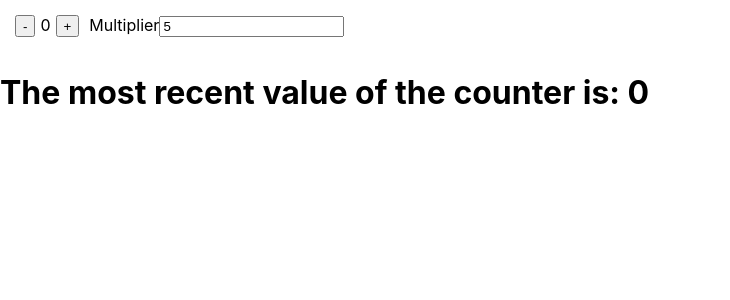
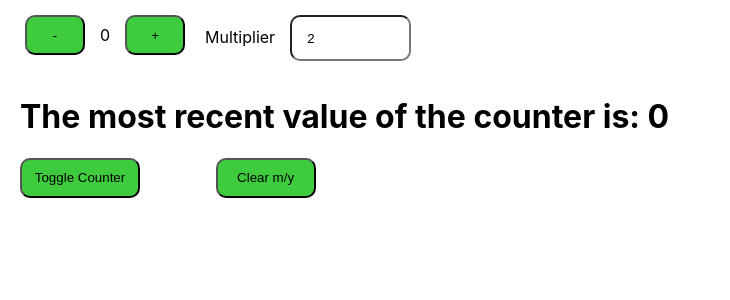
Before and after one commit to PSSubramanyaBhat/daily-react-tasks, a React (Create React App) app: page / in a window 1280 px wide. Shown: the top 300 px of the page, without its empty margins (0-730 px from the left). Built offline with nearby package versions, Linux system fonts and the light colour scheme.

Commit message:
Worked more with counter page

```diff
--- a/src/App.css
+++ b/src/App.css
@@ -5,6 +5,24 @@
     background-color: lightblue;
 }
 
+.ToggleButton{
+    margin-left: 20px;
+    background-color: rgb(62, 204, 62);
+    height: 40px;
+    width: 120px;
+    border-radius: 10px;
+}
+
+.MinMarginWidth{
+    margin-left: 20px;
+}
+.ClearStorageButton{
+    margin-left: 2cm;
+    background-color: rgb(62, 204, 62);
+    height: 40px;
+    width: 100px;
+    border-radius: 10px;
+}
 .App-logo {
     height: 40vmin;
     pointer-events: none;
--- a/src/App.js
+++ b/src/App.js
@@ -1,33 +1,73 @@
 import './App.css';
-
 import Counter from './Counter';
 // import RegistrationSamplePage from './RegistrationSamplePage';
+import React from 'react';
+import { readFromStorage, writeToStorage } from './LocalStorage';
 
-import React from 'react';
+const COUNTER_DISPLAYED = 'countTag';
+
+function disableClearbutton() {
+    document.getElementById("clear").disabled = true;
+}
+
+function enableClearbutton() {
+    document.getElementById("clear").disabled = false;
+}
 
 function App() {
+    let [counter, setCounter] = React.useState(JSON.parse(localStorage.getItem("countVal")) || 0);
 
-    let [counter, setCounter] = React.useState(0);
+    let [flag, setFlag] = React.useState(() => {
+        const flagFromStorage = readFromStorage(COUNTER_DISPLAYED);
+        if (flagFromStorage == undefined) {
+            return true;
+        } else {
+            return flagFromStorage;
+        }
+    });
     return (
         <div className="App">
             {/* <Counter /> */}
-            <Counter
-                upperLimit={20} lowerLimit={0} counterBase={5}
-                counterCallback={(count) => {
-                    counter = count;
-                    setCounter(count);
+            {flag && (
+                <Counter
+                    // upperLimit={20} lowerLimit={0} counterBase={5}
+                    counterCallback={(count) => {
+                        counter = count;
+                        setCounter(count);
+                    }}
+                />
+            )}
+            <h1 className="MinMarginWidth">The most recent value of the counter is: {counter}</h1>
+            <button className="ToggleButton"
+                onClick={() => {
+                    setFlag(!flag);
+                    writeToStorage(COUNTER_DISPLAYED, !flag);
+                    enableClearbutton();
                 }}
+            >
+                Toggle Counter
+            </button>
 
-            />
+            <button id="clear" className="ClearStorageButton"
+                onClick={() => {
 
-            <h1>The most recent value of the counter is: {counter}</h1>
+                    localStorage.removeItem(COUNTER_DISPLAYED);
+
+                    disableClearbutton();
+
+
+                }}
+            >
+                Clear m/y
+            </button>
         </div>
 
 
+
         /*This snippet is to display Sample Registration Form */
-        // <div className="App">
+        // < className="App">
         //     <RegistrationSamplePage></RegistrationSamplePage>
-        // </div>
+        // </>
     );
 }
 
--- a/src/Counter.css
+++ b/src/Counter.css
@@ -3,11 +3,31 @@
   padding:15px;
 }
 
+.CounterButtons{
+  margin-left: 10px;
+  margin-right: 10px;
+  background-color: rgb(62, 204, 62);
+  height: 40px;
+  width: 60px;
+  border-radius: 10px;
+}
+
 .Label {
   margin-left:5px;
   margin-right:5px;
+  margin-top: 10px;
 }
 
-.Multipler{
+.Multiplier{
   margin-left:10px;
+  margin-right:10px;
+
 }
+.InputField{
+  margin-left:15px;
+  margin-right:10px;
+  height: 40px;
+  width: 100px;
+  border-radius: 10px;
+  padding-left: 15px;
+}
--- a/src/Counter.js
+++ b/src/Counter.js
@@ -1,13 +1,21 @@
 import './Counter.css';
 
 import React, { useEffect, useState } from 'react';
+import { readFromStorage, writeToStorage } from './LocalStorage';
+import PropTypes from 'prop-types';
 
-import PropTypes from 'prop-types';
+const COUNT = 'countVal';
 
 const Counter = ({ counterBase, upperLimit, lowerLimit, counterCallback }) => {
 
-    let [count, setCount] = useState(0);
-    let [multiplier, setMultiplier] = useState(Number(counterBase));
+    //Use lazy initialisation via a initialisation function as an argument to setState
+    // rather than the actual value
+    let [count, setCount] = useState(() => readFromStorage(COUNT) || 0);
+
+    // let [multiplier, setMultiplier] = useState(Number(counterBase));  //This is to use a base value for mulltiplier... (this is a prop)
+    let [multiplier, setMultiplier] = useState(2);
+
+    // let [data, setData] = useState({ count: 0, multiplier: 1 });
 
 
     //This useEffect is used to set a new document title every tinme counter value is rendered...
@@ -18,12 +26,21 @@ const Counter = ({ counterBase, upperLimit, lowerLimit, counterCallback }) => {
         /*document.title = "React App";*/   //This is to reset the Doc name backto default name...
     });
 
+    useEffect(() => {
+        console.log('* Component is rendered');
+        return () => {
+            console.log('component is unmounted');
+        };
+    }, []);
+
 
 
     return (
         <div className="Counter">
-            <button
+            <button className="CounterButtons"
                 onClick={() => {
+                    /*  //This code sets the conditions for lowerlimit conditions
+
                         if (count * multiplier > Number(lowerLimit)) {
                             count = count - 1;
 
@@ -34,16 +51,23 @@ const Counter = ({ counterBase, upperLimit, lowerLimit, counterCallback }) => {
                             console.log("Lower Limit Exceeded... (Lower Limit is 0)");
                         }
 
+                    */
+                    count = count - 1;
+                    // localStorage.setItem("countVal", JSON.stringify(count));
+                    console.log("VALUE OF COUNT " + localStorage.getItem("countVal"));
                     console.log('- clicked' + count);
                     setCount(count);
+                    writeToStorage(COUNT, count);
                     counterCallback && counterCallback(count);
                 }}
             >
                 -
             </button>
             <div className="Label">{count * multiplier}</div>
-            <button
+            <button className="CounterButtons"
                 onClick={() => {
+                    /*  //This code sets the conditions for upperlimit conditions
+
                         if (count * multiplier < Number(upperLimit)) {
                             count = count + 1;
 
@@ -54,16 +78,21 @@ const Counter = ({ counterBase, upperLimit, lowerLimit, counterCallback }) => {
                             console.log("Upper Limit Exceeded... (Upper Limit is 1000)");
                         }
 
+                    */
+                    count = count + 1;
+                    // localStorage.setItem("countVal", JSON.stringify(count));
+                    console.log("VALUE OF COUNT " + localStorage.getItem("countVal"));
                     console.log('+ clicked', count);
                     setCount(count);
+                    writeToStorage(COUNT, count);
                     counterCallback && counterCallback(count);
                 }}
             >
                 +
             </button>
-            <div className="Multipler">
+            <div className="Multiplier">
                 <label htmlFor="multiplier">Multiplier</label>
-                <input
+                <input className="InputField"
                     onChange={(event) => {
                         console.dir(event.target.value);
                         setMultiplier(Number(event.target.value));
@@ -119,3 +148,14 @@ we export it to different module and then use this class/vinding there*/
         document.title = newName;
         console.log(document.title);
     },[]);*/
+
+
+/*<-- Fact 4 -->*/
+//This statement is to check if an element is stored in localStorage or not...
+
+//localStorage.getItem("infiniteScrollEnabled") === null
+
+
+/*<-- Fact 5 -->*/
+//This statement is to clear all elements is stored in localStorage...
+// localStorage.clear();
--- /dev/null
+++ b/src/LocalStorage.js
@@ -0,0 +1,20 @@
+export function readFromStorage(key) {
+    if (typeof localStorage !== 'undefined') {
+        console.log(`Reading ${key} from local storage`);
+        // Code for localStorage/sessionStorage.
+        return JSON.parse(localStorage.getItem(key));
+    } else {
+        // Sorry! No Web Storage support..
+        throw new Error('Cant read local storage!');
+    }
+}
+
+export function writeToStorage(key, value) {
+    if (typeof localStorage !== 'undefined') {
+        // Code for localStorage/sessionStorage.
+        return localStorage.setItem(key, value);
+    } else {
+        // Sorry! No Web Storage support..
+        throw new Error('Cant write to local storage!');
+    }
+}
```
Lines whose indentation alone changed are shown as unchanged.
